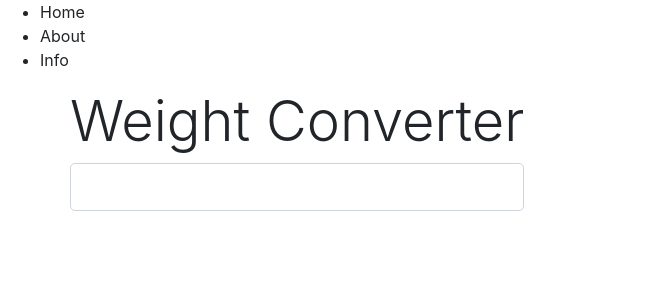
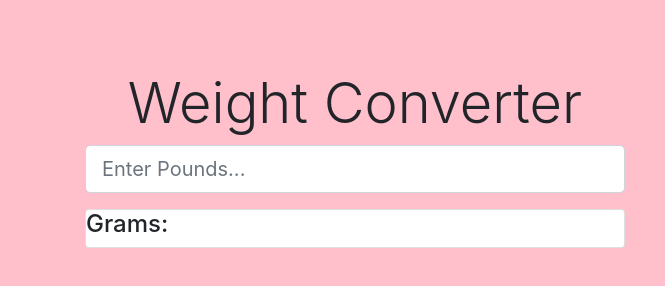
Before and after one commit to Aaron033/weight-convertor, a plain HTML site: page index.html in a window 1280 px wide. Shown: the whole page, without its empty margins (0-665 px from the left). Drawn offline with nearby package versions, Linux system fonts and the light colour scheme; files whose address does not match are found by name.

Commit message:
important added to the style.css

```diff
--- a/index.html
+++ b/index.html
@@ -3,10 +3,11 @@
 <head>
     <meta charset="UTF-8">
     <title>Weight Converter</title>
-    <link rel="stylesheet" href="../style.css/">
+    <link rel="stylesheet" href="style.css">
     <link rel="stylesheet" href="https://maxcdn.bootstrapcdn.com/bootstrap/4.0.0/css/bootstrap.min.css" integrity="sha384-Gn5384xqQ1aoWXA+058RXPxPg6fy4IWvTNh0E263XmFcJlSAwiGgFAW/dAiS6JXm" crossorigin="anonymous">
 </head>
 <body>
+<!--
 <header class ="header">
     <ul>
     <li>Home</li>
@@ -14,16 +15,27 @@
     <li>Info</li>
     </ul>
 </header>
+-->
 
   <div class="container">
     <div class="row">
-        <div class="col-md-g">
+        <div class="col-md-6">
             <h1 class ="display-4 text-center">Weight Converter</h1>
         <form>
           <div class="form-group">
-              <input type="number" class="form-control form-control-lg">
+              <input
+              id="lbsInput"
+              type="number"
+              class="form-control form-control-lg" placeholder="Enter Pounds...">
           </div>
         </form>
+        <div id="output">
+            <div class="card">
+                <div class="card-block">
+                    <h4>Grams: </h4>
+                </div>
+            </div>
+        </div>
         </div>
     </div>
   </div>
--- a/style.css
+++ b/style.css
@@ -1,4 +1,4 @@
 body {
-    margin-top: 70px;
-
+    margin-top: 70px !important;
+    background-color: pink !important;
 }
```
